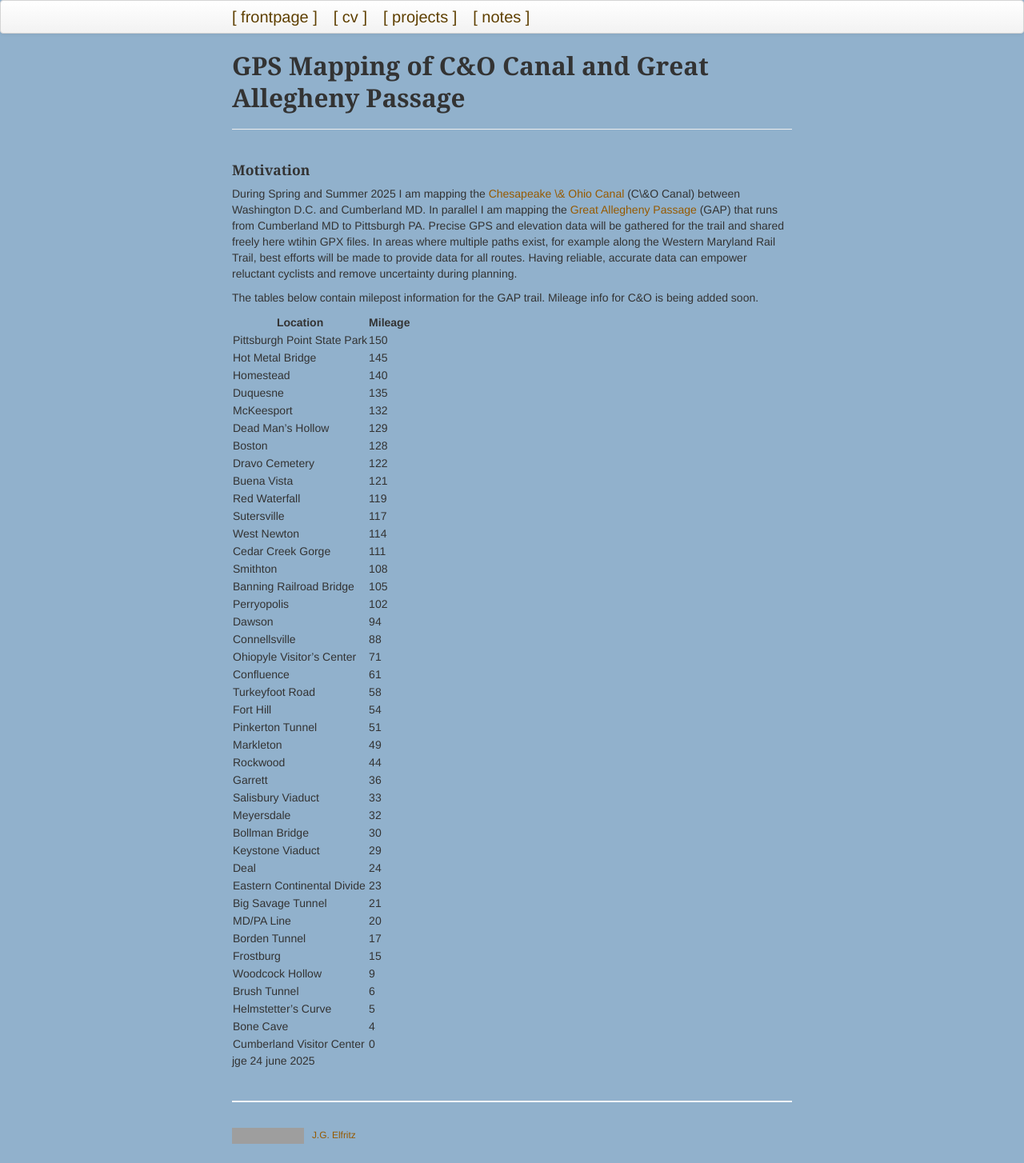
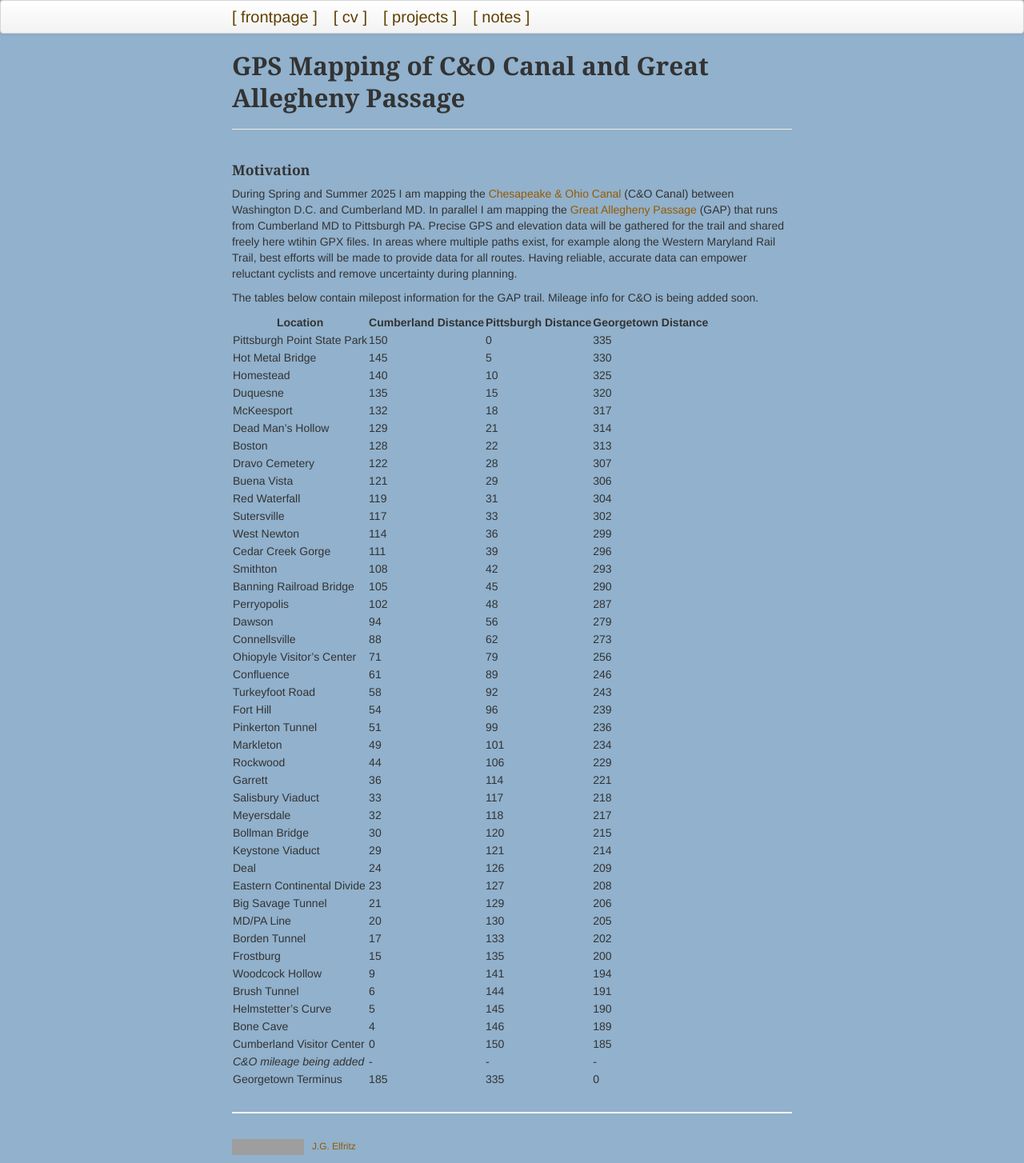
Before and after one commit to justinelfritz/justinelfritz.github.io, a Jekyll site: the page built from pages/co_gap_gps.md, in a window 1280 px wide. Shown: the whole page at 80% size. Built offline with Jekyll 4.4.1, drawn with Linux system fonts in a browser that asks for light colours; grey boxes are pictures that could not be loaded.

Commit message:
update table format with all distances - both termius and midpoint location

```diff
--- a/pages/co_gap_gps.md
+++ b/pages/co_gap_gps.md
@@ -5,53 +5,53 @@ description: collection of GPS files for C&O canal and Great Allegheny Passage
 ---
 
 #### Motivation
-During Spring and Summer 2025 I am mapping the [Chesapeake \& Ohio Canal](https://www.nps.gov/choh/index.htm) (C\&O Canal) between Washington D.C. and Cumberland MD. In parallel I am mapping the [Great Allegheny Passage](https://gaptrail.org/) (GAP) that runs from Cumberland MD to Pittsburgh PA. Precise GPS and elevation data will be gathered for the trail and shared freely here wtihin GPX files. In areas where multiple paths exist, for example along the Western Maryland Rail Trail, best efforts will be made to provide data for all routes. Having reliable, accurate data can empower reluctant cyclists and remove uncertainty during planning.
+During Spring and Summer 2025 I am mapping the [Chesapeake & Ohio Canal](https://www.nps.gov/choh/index.htm) (C&O Canal) between Washington D.C. and Cumberland MD. In parallel I am mapping the [Great Allegheny Passage](https://gaptrail.org/) (GAP) that runs from Cumberland MD to Pittsburgh PA. Precise GPS and elevation data will be gathered for the trail and shared freely here wtihin GPX files. In areas where multiple paths exist, for example along the Western Maryland Rail Trail, best efforts will be made to provide data for all routes. Having reliable, accurate data can empower reluctant cyclists and remove uncertainty during planning.
 
 The tables below contain milepost information for the GAP trail. Mileage info for C&O is being added soon.
 
-| Location | Mileage |
-|----------|---------|
-|Pittsburgh Point State Park|	150|
-|Hot Metal Bridge|	145|
-|Homestead|	140|
-|Duquesne	|135|
-|McKeesport	|132|
-|Dead Man's Hollow|	129|
-|Boston	|128|
-|Dravo Cemetery|	122|
-|Buena Vista|	121|
-|Red Waterfall|	119|
-|Sutersville	|117|
-|West Newton	|114|
-|Cedar Creek Gorge	|111|
-|Smithton	|108|
-|Banning Railroad Bridge|	105|
-|Perryopolis|	102|
-|Dawson|	94|
-|Connellsville	|88|
-|Ohiopyle Visitor's Center|	71|
-|Confluence	|61|
-|Turkeyfoot Road	|58|
-|Fort Hill|	54|
-|Pinkerton Tunnel|	51|
-|Markleton|	49|
-|Rockwood|	44|
-|Garrett|	36|
-|Salisbury Viaduct|	33|
-|Meyersdale	|32|
-|Bollman Bridge|	30|
-|Keystone Viaduct|	29|
-|Deal	|24|
-|Eastern Continental Divide	|23|
-|Big Savage Tunnel	|21|
-|MD/PA Line	|20|
-|Borden Tunnel|	17|
-|Frostburg	|15|
-|Woodcock Hollow|	9|
-|Brush Tunnel	|6|
-|Helmstetter's Curve|	5|
-|Bone Cave	|4|
-|Cumberland Visitor Center|	0|
-|----------|---------|
-
-jge 24 june 2025
+| Location | Cumberland Distance | Pittsburgh Distance | Georgetown Distance |
+|----------|---------|----------|---------|
+|Pittsburgh Point State Park|	150| 0 | 335 |
+|Hot Metal Bridge|	145| 5 | 330 |
+|Homestead|	140| 10 | 325|
+|Duquesne	|135|   15 |   320 |
+|McKeesport	|132|   18 |   317|
+|Dead Man's Hollow|	129| 21   |  314 |
+|Boston	|128|   22 |   313|
+|Dravo Cemetery|	122|  28  |  307 |
+|Buena Vista|	121|  29  |   306|
+|Red Waterfall|	119|   31 |   304|
+|Sutersville	|117|   33 |   302|
+|West Newton	|114|  36 |  299 |
+|Cedar Creek Gorge	|111| 39  | 296  |
+|Smithton	|108|   42|   293|
+|Banning Railroad Bridge|	105|   45|  290 |
+|Perryopolis|	102|  48 |  287 |
+|Dawson|	94|   56|  279 |
+|Connellsville	|88| 62  |  273 |
+|Ohiopyle Visitor's Center|	71|  79 | 256  |
+|Confluence	|61|   89 |  246 |
+|Turkeyfoot Road	|58| 92   |   243|
+|Fort Hill|	54|  96 |  239 |
+|Pinkerton Tunnel|	51|  99 |  236 |
+|Markleton|	49|  101 |   234|
+|Rockwood|	44|   106 |   229|
+|Garrett|	36|  114 |   221|
+|Salisbury Viaduct|	33|  117 |  218 |
+|Meyersdale	|32|   118 |  217 |
+|Bollman Bridge|	30|  120 |  215 |
+|Keystone Viaduct|	29|   121|   214|
+|Deal	|24|   126|  209 |
+|Eastern Continental Divide	|23| 127  |  208 |
+|Big Savage Tunnel	|21|   129 |  206 |
+|MD/PA Line	|20|   130 |  205 |
+|Borden Tunnel|	17|   133 |  202 |
+|Frostburg	|15|  135 |   200|
+|Woodcock Hollow|	9|  141 |  194 |
+|Brush Tunnel	|6|  144 |  191 |
+|Helmstetter's Curve|	5| 145  | 190  |
+|Bone Cave	|4|  146 |  189 |
+|Cumberland Visitor Center|	0|  150 |   185|
+|*C&O mileage being added*| - | - | - |
+|Georgetown Terminus | 185 | 335 | 0 |
+|----------|---------|----------|---------|
```
